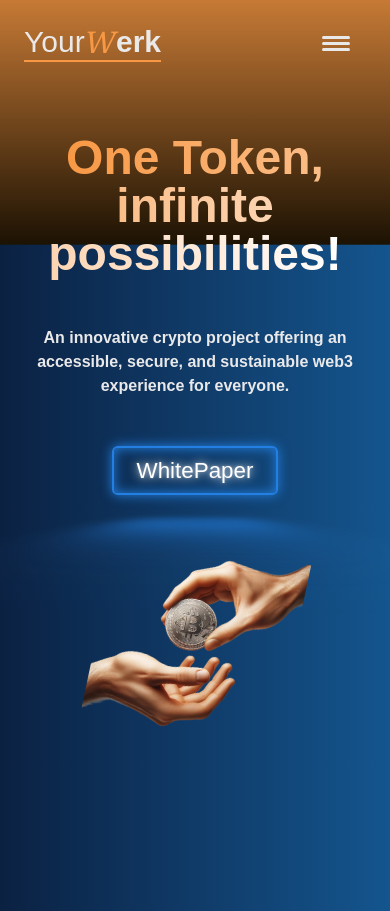
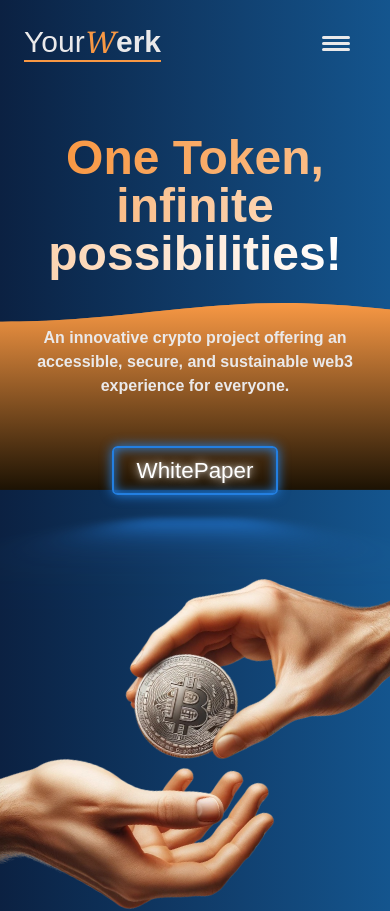
Before and after one commit to YasinBG/yourwerk, a Vue app: page / in a window 390 px wide. Shown: the top 911 px of the page. Built offline with nearby package versions, Linux system fonts and the light colour scheme.

Commit message:
update box fixed

```diff
--- a/src/components/LayoutAnimation.vue
+++ b/src/components/LayoutAnimation.vue
@@ -10,7 +10,7 @@
     <div class="pt-20">
       <h1
         v-motion="fadeUp"
-        class="heading1 !text-7xl !mb-0 pt-10 dark:!text-white !text-mkPrimary scroller-bg"
+        class="heading1 text-xl lg:!text-7xl !mb-0 pt-10 dark:!text-white !text-mkPrimary scroller-bg"
       >
         The Transaction Tool of the Future
       </h1>
--- a/src/components/LayoutFeatureBox.vue
+++ b/src/components/LayoutFeatureBox.vue
@@ -10,7 +10,7 @@
       <div class="gradientLine w-full mx-auto !mt-4" v-motion="leftLine"></div>
     </div>
     <div
-      class="relative container flex flex-col items-start px-6 mx-auto md:flex-row md:space-x-7"
+      class="relative container flex flex-col px-6 mx-auto flex-wrap md:flex-nowrap md:flex-row md:space-x-7"
     >
       <!-- Horizontal Line -->
       <div
@@ -26,7 +26,7 @@
       <!-- Box 1 -->
       <div
         v-motion="fadeUp1"
-        class="relative shadow-xl shadow-mkSecondary flex flex-col h-72 p-6 space-y-6 bg-gray-100 rounded-lg md:w-1/3"
+        class="relative shadow-xl shadow-mkSecondary flex flex-col p-6 h-f bg-gray-100 rounded-lg md:w-1/3"
         :class="{ 'cardGlass shadow-lg shadow-[#12487b]  ': isDarkMode }"
       >
         <!-- Image Positioning -->
@@ -38,20 +38,24 @@
             <img src="../assets/icon-brand-recognition.svg" alt="" />
           </div>
         </div>
-        <h5 class="pt-6 text-xl font-bold text-center md:text-left uppercase">
+        <div class="h-full">
+          <h5
+            class="pt-8 pb-4 text-xl font-bold text-center md:text-left uppercase"
+          >
             As an Investment Tool
           </h5>
-        <p class="text-center text-gray-400 md:text-left">
+          <p class="text-center text-gray-400 md:text-left flex-wrap">
             WERK, as an innovative investment tool that enriches your digital
             asset portfolios, offers sustainable growth and stable return
             opportunities in the rapidly expanding market of the Web3 ecosystem.
           </p>
         </div>
+      </div>
 
       <!-- Box 2 -->
       <div
         v-motion="fadeUp2"
-        class="relative flex flex-col shadow-xl shadow-mkSecondary h-72 mt-24 p-6 space-y-6 bg-gray-100 rounded-lg md:mt-0 md:w-1/3"
+        class="relative flex flex-col shadow-xl shadow-mkSecondary mt-24 p-6 h-f bg-gray-100 rounded-lg md:mt-0 md:w-1/3"
         :class="{
           'cardGlass shadow-lg shadow-[#12487b]  ': isDarkMode,
         }"
@@ -65,20 +69,24 @@
             <img src="../assets/icon-detailed-records.svg" alt="" />
           </div>
         </div>
-        <h5 class="pt-6 text-xl font-bold text-center md:text-left uppercase">
+        <div class="h-full">
+          <h5
+            class="pt-8 pb-4 text-xl font-bold text-center md:text-left uppercase"
+          >
             As a Currency
           </h5>
-        <p class="text-center text-gray-400 md:text-left">
-          WERK, as a tool that simplifies your daily life and opens new doors in
-          the digital world, enables you to securely complete transactions in a
-          short time as an alternative payment method in Web3 projects.
+          <p class="text-center text-gray-400 md:text-left flex-wrap">
+            WERK, as a tool that simplifies your daily life and opens new doors
+            in the digital world, enables you to securely complete transactions
+            in a short time as an alternative payment method in Web3 projects.
           </p>
+        </div>
       </div>
 
       <!-- Box 3 -->
       <div
         v-motion="fadeUp3"
-        class="relative flex flex-col shadow-xl shadow-mkSecondary h-72 mt-24 p-6 space-y-6 bg-gray-100 rounded-lg md:mt-0 md:w-1/3"
+        class="relative flex flex-col shadow-xl shadow-mkSecondary mt-24 p-6 h-f bg-gray-100 rounded-lg md:mt-0 md:w-1/3"
         :class="{ 'cardGlass shadow-lg shadow-[#12487b]  ': isDarkMode }"
       >
         <!-- Image Positioning -->
@@ -90,15 +98,19 @@
             <img src="../assets/icon-fully-customizable.svg" alt="" />
           </div>
         </div>
-        <h5 class="pt-6 text-xl font-bold text-center md:text-left uppercase">
+        <div class="h-full">
+          <h5
+            class="pt-8 pb-4 text-xl font-bold text-center md:text-left uppercase"
+          >
             Management and Voting
           </h5>
-        <p class="text-center text-gray-400 md:text-left">
+          <p class="text-center text-gray-400 md:text-left flex-wrap">
             WERK grants token holders an active role in shaping the project’s
             future, offering a transparent and tamper-resistant voting mechanism
             at the heart of the Web3 ecosystem, fostering a democratic and
             participatory approach.
           </p>
+        </div>
       </div>
     </div>
   </section>
--- a/src/components/LayoutHero.vue
+++ b/src/components/LayoutHero.vue
@@ -33,7 +33,7 @@
         >Learn More</a
       >
     </div>
-    <div class="rightSection w-1/2">
+    <div class="rightSection w-full overflow-hidden lg:w-1/2">
       <div class="HeroImg bgchange" :class="{ 'animate-wiggle': isHovered }">
         <img
           class="w-full h-full object-cover rotate-12"
@@ -192,4 +192,31 @@ export default {
 .st1 {
   fill: #ffffff;
 }
+
+@media (max-width: 768px) {
+  .background {
+    position: absolute;
+    /* z-index: -1; */
+    top: 0;
+    left: 0;
+    right: 0;
+    bottom: 0;
+    /* transform: translateY(-90deg); */
+    overflow: hidden;
+  }
+
+  .background svg {
+    position: absolute;
+    top: 0;
+    left: 0;
+    width: 100%;
+    height: 100%;
+    transform: scaleY(1.3) scaleX(2.25);
+    /* transform: scaleY(2.2); */
+    transform-origin: bottom;
+    box-sizing: border-box;
+    display: block;
+    pointer-events: none;
+  }
+}
 </style>
```
Lines whose indentation alone changed are shown as unchanged.
